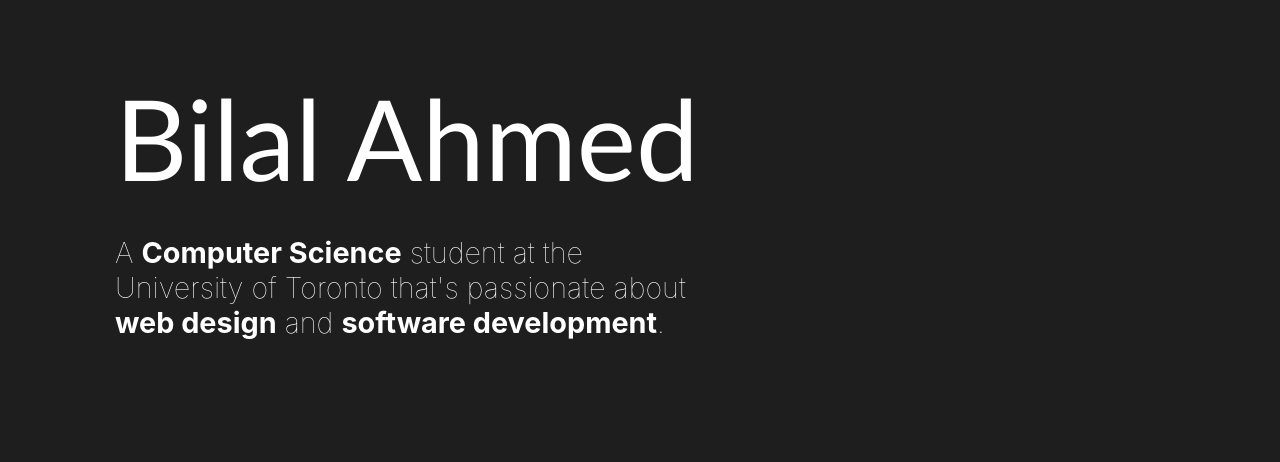
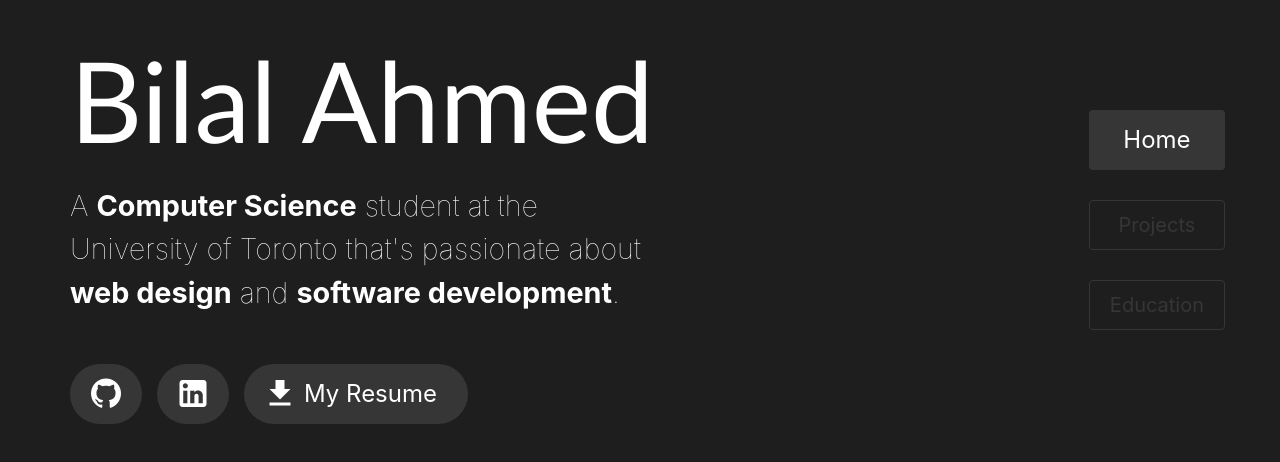
Before and after one commit to bill-ahmed/billahmed, a Vue app: page / in a window 1280 px wide. Shown: the part 180-642 px from the top of the page. Built offline with nearby package versions, Linux system fonts and the light colour scheme.

Commit message:
add buetify, some content for main page

```diff
--- a/package.json
+++ b/package.json
@@ -8,6 +8,7 @@
     "start": "vue-cli-service serve"
   },
   "dependencies": {
+    "buefy": "^0.9.6",
     "core-js": "^3.6.5",
     "vue": "^2.6.11",
     "vue-class-component": "^7.2.3",
--- a/public/index.html
+++ b/public/index.html
@@ -4,6 +4,7 @@
     <meta charset="utf-8">
     <meta http-equiv="X-UA-Compatible" content="IE=edge">
     <meta name="viewport" content="width=device-width,initial-scale=1.0">
+    <link rel="stylesheet" href="https://cdn.jsdelivr.net/npm/@mdi/font@5.8.55/css/materialdesignicons.min.css">
     <!-- <link rel="icon" href="<%= BASE_URL %>favicon.ico"> -->
     <title>Bilal Ahmed</title>
   </head>
--- a/src/App.vue
+++ b/src/App.vue
@@ -1,8 +1,7 @@
 <template>
   <div id="app">
-    <div class="spacer-5"/>
-    <div class="nrow space-between">
-      <div class="ncol" style="margin-left: 70px;">
+    <div class="nrow grow space-between">
+      <div v-if="isSelected('Home')" class="ncol" id="tab-1-content" style="margin-left: 70px;">
         <div class="nrow">
           <div id="name">
             Bilal Ahmed
@@ -17,14 +16,29 @@
           </p>
         </div>
 
-        <div class="nrow space-evenly">
+        <div class="nrow" style="margin-top: 50px">
+          <b-button type="is-dark" size="is-large" rounded icon-left="github" @click="open('https://github.com/bill-ahmed')">
+
+          </b-button>
+
+          <b-button type="is-dark" size="is-large" rounded icon-left="linkedin" @click="open('https://www.linkedin.com/in/bill-ahmed')">
+          </b-button>
+
+          <b-button type="is-dark" size="is-large" rounded icon-left="download" @click="open('/')">
+            My Resume
+          </b-button>
         </div>
       </div>
 
-      <div class="ncol" style="margin-right: 70px;">
-
+      <div id="right-nav" class="ncol justify-center">
+        <b-button v-for="tab in tabs" :key="tab"
+                  type="is-dark"
+                  @click="handleTabClick(tab)"
+                  :outlined="!isSelected(tab)"
+                  class="b-button" :size="isSelected(tab) ? 'is-large' : 'is-medium'">
+         {{ tab }}
+        </b-button>
       </div>
-
     </div>
   </div>
 </template>
@@ -37,14 +51,57 @@ import { Component, Vue } from 'vue-property-decorator';
   },
 })
 export default class App extends Vue {
+  tabs = [
+    'Home',
+    'Projects',
+    'Education'
+  ]
 
+  selected = this.tabs[0];
+
+  handleTabClick(tab: string) {
+    this.selected = tab;
+  }
+
+  open(url: string) {
+    window.open(url, '_blank')
+  }
+
+  isSelected(tab: string) {
+    return this.selected === tab;
+  }
 }
 </script>
 
-<style scoped>
+<style>
+.b-button {
+  margin: 15px;
+}
+
+.button {
+  margin-right: 15px;
+}
+
+.step-item {
+  height: 100%;
+  display: flex;
+  flex-direction: column;
+}
+
+#right-nav {
+  margin-right: 40px;
+}
+
+#tab-1-content {
+  height: 100%;
+  justify-content: center;
+
+  min-width: 600px;
+}
+
 #app {
   width: 100%;
-  height: 100%;
+  height: 100vh;
 
   display: flex;
   flex-direction: column;
--- a/src/main.css
+++ b/src/main.css
@@ -18,29 +18,26 @@ p {
   margin: 0;
 }
 
-.spacer { flex-grow: 1; }
-.spacer-1 { flex-grow: 0.1; }
-.spacer-2 { flex-grow: 0.2; }
-.spacer-3 { flex-grow: 0.3; }
-.spacer-4 { flex-grow: 0.4; }
-.spacer-5 { flex-grow: 0.5; }
+.grow { flex-grow: 1; }
+.grow-1 { flex-grow: 0.1; }
+.grow-2 { flex-grow: 0.2; }
+.grow-3 { flex-grow: 0.3; }
+.grow-4 { flex-grow: 0.4; }
+.grow-5 { flex-grow: 0.5; }
 
 .nrow {
   display: flex;
   flex-direction: row;
-
-  padding: 15px;
 }
 
 .ncol {
   display: flex;
   flex-direction: column;
-
-  padding: 15px;
 }
 
 .space-evenly { justify-content: space-evenly; }
 .space-between { justify-content: space-between; }
+.justify-center { justify-content: center; }
 
 /*** CUSTOM SCROLLBAR ***/
 ::-webkit-scrollbar {
```
Also changed, not shown: src/components/HelloWorld.vue (deleted, +0 -58 lines), src/main.ts (+7 -0 lines), 1 other file (tests, documents, lock files or other folders).
